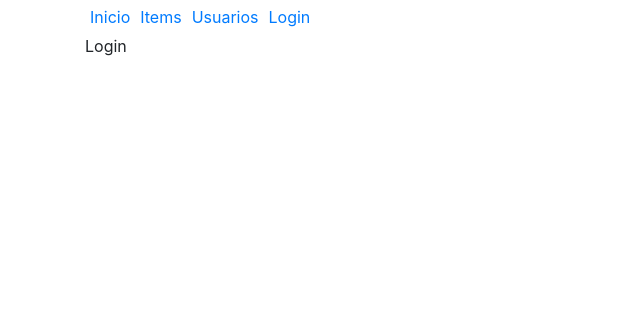
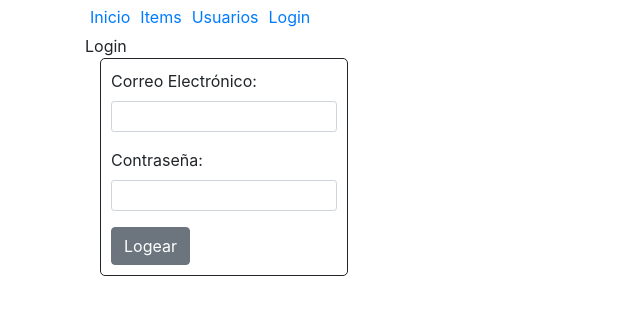
Before and after one commit to almacenero/react-graphql-mongo-auth, a React (Create React App) app in the folder frontend/: page /login in a window 1280 px wide. Shown: the top 314 px of the page, without its empty margins (0-640 px from the left). Built offline with nearby package versions, Linux system fonts and the light colour scheme.

Commit message:
added login form #11

```diff
--- a/frontend/src/Components/Auth/index.js
+++ b/frontend/src/Components/Auth/index.js
@@ -1,5 +1,16 @@
-import React from "react";
-import { Row, Col, Container } from "reactstrap";
+import React, { useState } from "react";
+import gql from "graphql-tag";
+import { useMutation } from "@apollo/react-hooks";
+import {
+  Row,
+  Col,
+  Container,
+  Button,
+  Form,
+  FormGroup,
+  Label,
+  Input
+} from "reactstrap";
 /** @jsx jsx */
 import { css, jsx } from "@emotion/core";
 
@@ -7,11 +18,86 @@ const borde = css({
   borderStyle: "solid"
 });
 
+const formStyle = css({
+  borderStyle: "solid",
+  borderWidth: 1,
+  padding: 10,
+  borderRadius: 5
+});
+
+const LOGIN_USER = gql`
+  mutation Login($email: String, $password: String) {
+    login(email: $email, password: $password) {
+      _id
+      email
+      password
+    }
+  }
+`;
+
 const Login = () => {
+  const [createUser, { data }] = useMutation(LOGIN_USER);
+
+  const [emailInput, setemailInput] = useState("");
+  const [passwordInput, setpasswordInput] = useState("");
+
+  const handleChange = e => {
+    const { value, name } = e.target;
+    if (name === "email") {
+      setemailInput(value);
+    }
+    if (name === "password") {
+      setpasswordInput(value);
+    }
+  };
   return (
-    <Row>
-      <Container>Login</Container>
-    </Row>
+    <>
+      <Row>
+        <Container>Login</Container>
+      </Row>
+      <Row>
+        <Container>
+          <Col xs={3}>
+            <Form
+              css={formStyle}
+              onSubmit={e => {
+                e.preventDefault();
+                createUser({
+                  variables: {
+                    email: emailInput,
+                    password: passwordInput
+                  }
+                });
+                setemailInput("");
+                setpasswordInput("");
+              }}
+            >
+              <FormGroup>
+                <Label for="email">Correo Electrónico:</Label>
+                <Input
+                  type="email"
+                  name="email"
+                  value={emailInput}
+                  onChange={handleChange}
+                  bsSize="sm"
+                />
+              </FormGroup>
+              <FormGroup>
+                <Label for="password">Contraseña:</Label>
+                <Input
+                  type="password"
+                  name="password"
+                  value={passwordInput}
+                  onChange={handleChange}
+                  bsSize="sm"
+                />
+              </FormGroup>
+              <Button type="submit">Logear</Button>
+            </Form>
+          </Col>
+        </Container>
+      </Row>
+    </>
   );
 };
 
```
